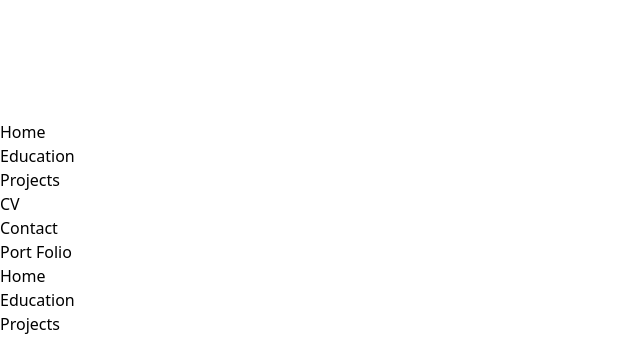
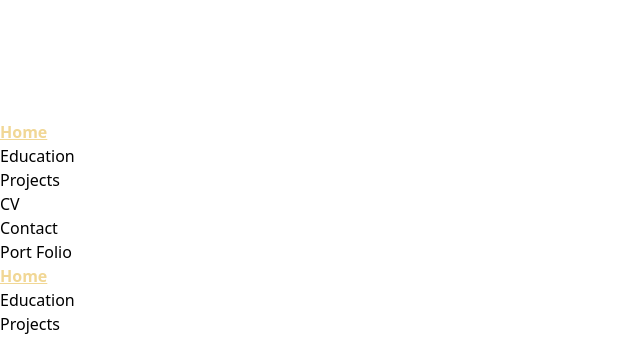
Before and after one commit to JannatulAfrozFaria/port-folio-jannatul-afroz-faria, a React (Vite) app: page / in a window 1280 px wide. Shown: the part 1160-1497 px from the top of the page, without its empty margins (0-640 px from the left). Built offline with nearby package versions, Linux system fonts and the light colour scheme.

Commit message:
active tab style updated

```diff
--- a/src/index.css
+++ b/src/index.css
@@ -39,3 +39,10 @@
     color: rgb(70, 168, 70);
     font-weight: 500;
 }
+.active{
+    font-weight: bold !important;
+    color: rgb(241, 215, 149) !important;
+    /* color: green !important;
+    background-color: rgb(229, 209, 58) !important; */
+    text-decoration: underline;
+}
```
